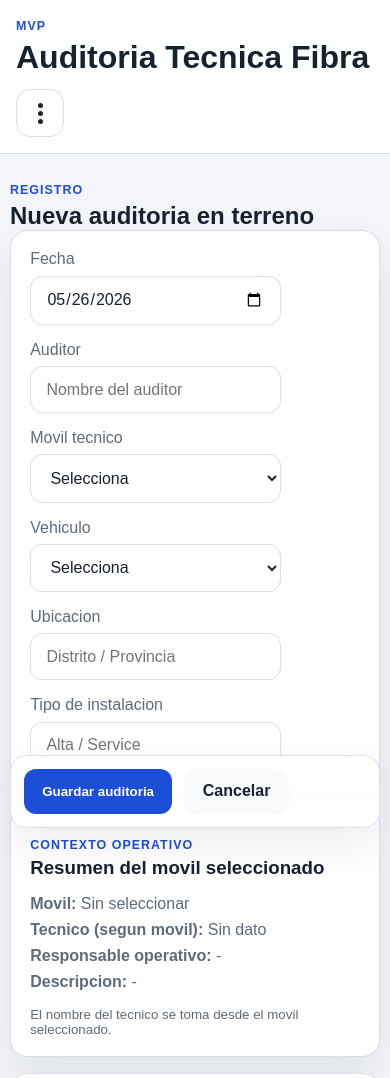
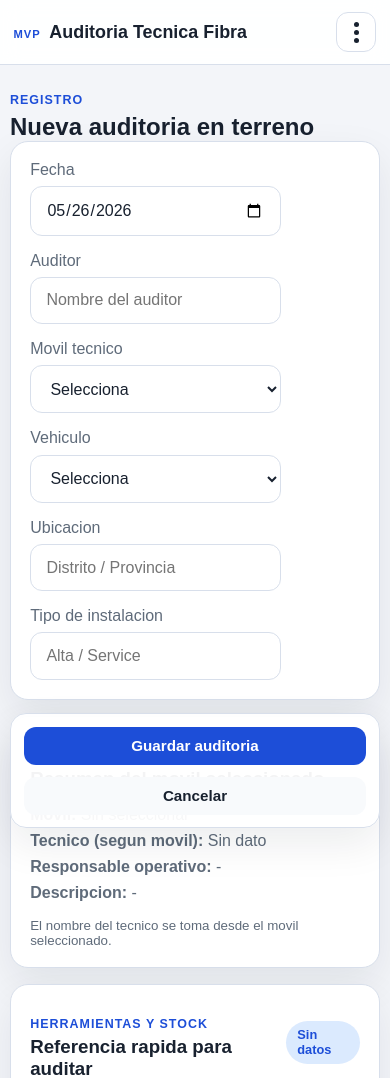
Before and after one commit to danielandresolateseguel/atbb, a Flask app: page /audits/new in a window 390 px wide. Shown: the top 1078 px of the page. Run offline with Flask 3, Linux system fonts and the light colour scheme; data comes from the database, SQL or seed files in the repository; data that the repository does not hold is empty.

Commit message:
UI mobile: header compacto + botones cierre mas chicos

```diff
--- a/app/static/css/main.css
+++ b/app/static/css/main.css
@@ -50,6 +50,15 @@
     background: rgba(255, 255, 255, 0.92);
     border-bottom: 1px solid var(--border);
     backdrop-filter: blur(10px);
+}
+
+.brand {
+    min-width: 0;
+}
+
+.brand h1 {
+    font-size: 1.65rem;
+    line-height: 1.15;
 }
 
 .brand h1,
@@ -340,17 +349,47 @@
 
 @media (max-width: 720px) {
     .topbar {
-        gap: 0.85rem;
+        flex-direction: row;
+        flex-wrap: wrap;
+        align-items: center;
+        justify-content: space-between;
+        gap: 0.6rem;
+        padding: 0.75rem 0.85rem;
+    }
+
+    .brand {
+        display: flex;
+        align-items: baseline;
+        gap: 0.55rem;
+        flex: 1;
+        min-width: 0;
+    }
+
+    .brand-kicker {
+        margin-bottom: 0;
+        font-size: 0.7rem;
+    }
+
+    .brand h1 {
+        font-size: 1.12rem;
+        white-space: nowrap;
+        overflow: hidden;
+        text-overflow: ellipsis;
     }
 
     .nav-toggle {
         display: inline-flex;
+        width: 40px;
+        height: 40px;
+        border-radius: 12px;
     }
 
     .nav {
         display: none;
         flex-direction: column;
         gap: 0.6rem;
+        width: 100%;
+        order: 3;
     }
 
     .nav a {
@@ -361,6 +400,21 @@
 
     .topbar.nav-open .nav {
         display: flex;
+    }
+
+    .sticky-actions {
+        bottom: 0.6rem;
+        padding: 0.6rem;
+        gap: 0.6rem;
+        display: grid;
+        grid-template-columns: repeat(2, minmax(0, 1fr));
+    }
+
+    .sticky-actions .button {
+        width: 100%;
+        min-height: 38px;
+        padding: 0.65rem 0.9rem;
+        font-size: 0.95rem;
     }
 }
 
```
